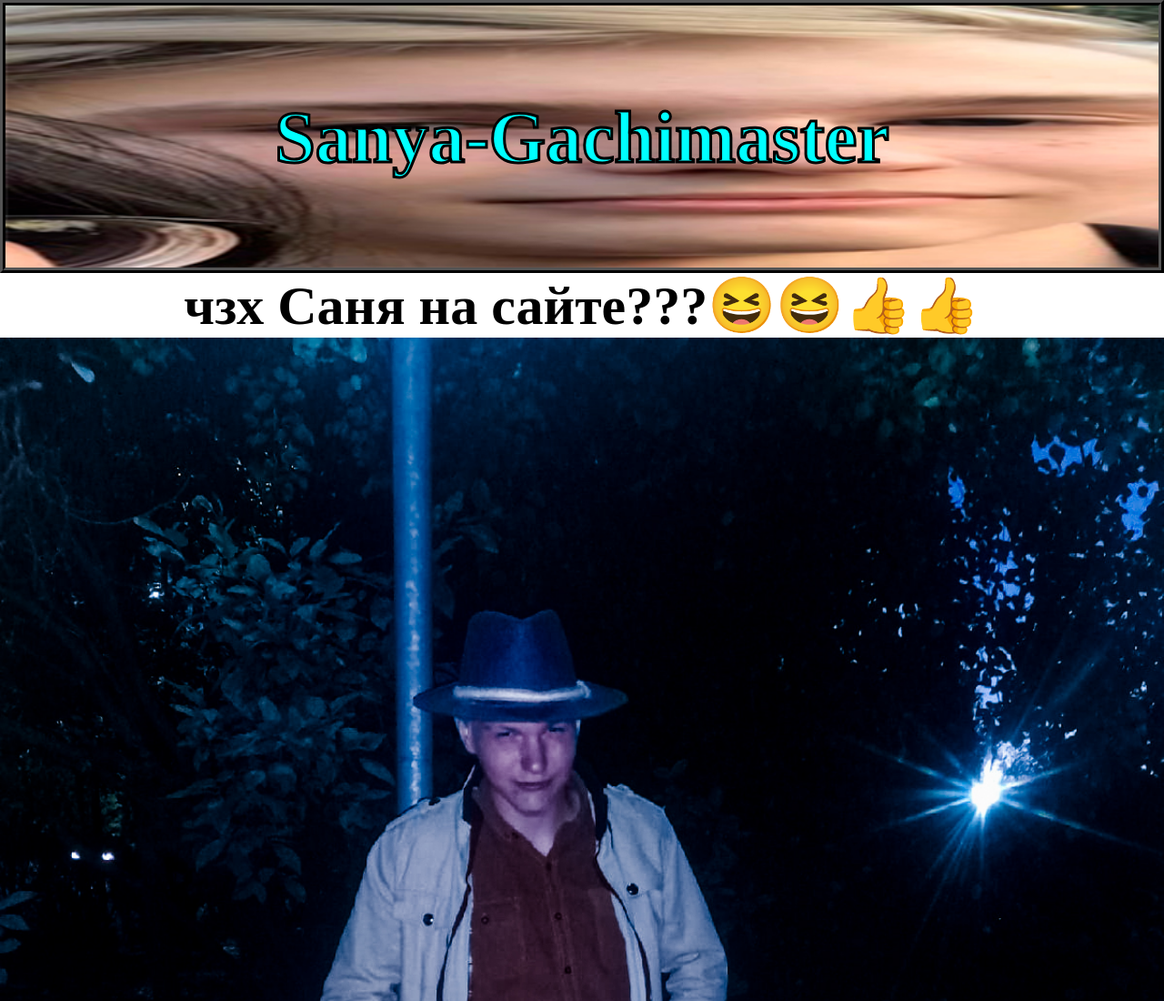
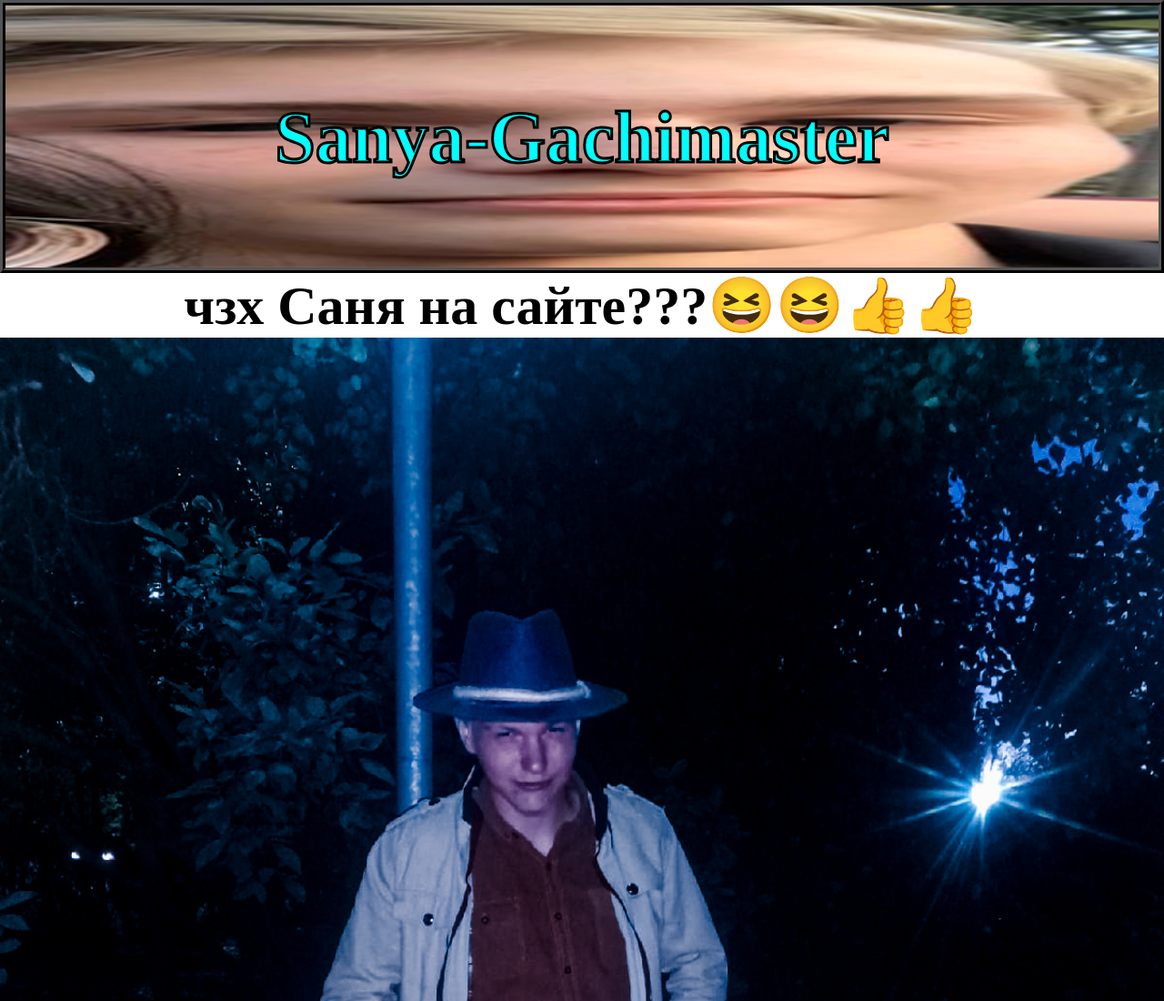
Before and after one commit to aftercraig/sanya-gachimaster, a plain HTML site: page index.html in a window 1280 px wide. Shown: the top 1100 px of the page at 91% size. Drawn offline with Linux system fonts and the light colour scheme.

Commit message:
+header adaptive background

```diff
--- a/styles.css
+++ b/styles.css
@@ -7,7 +7,7 @@
 .header {
     height: 300px;
     width: 100%;
-    background-image: url(./img/sanya-header.jpg);
+    background: url(./img/sanya-header.jpg) center;
     background-size: cover;
     border: 6px ridge #000000;
     display: flex;
```
